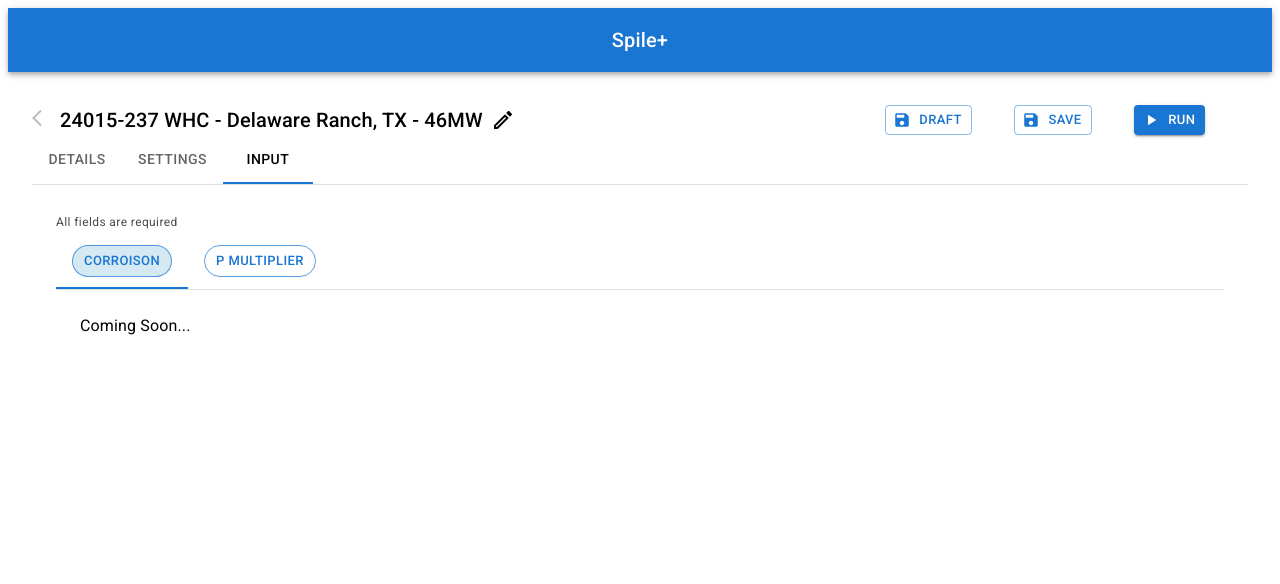
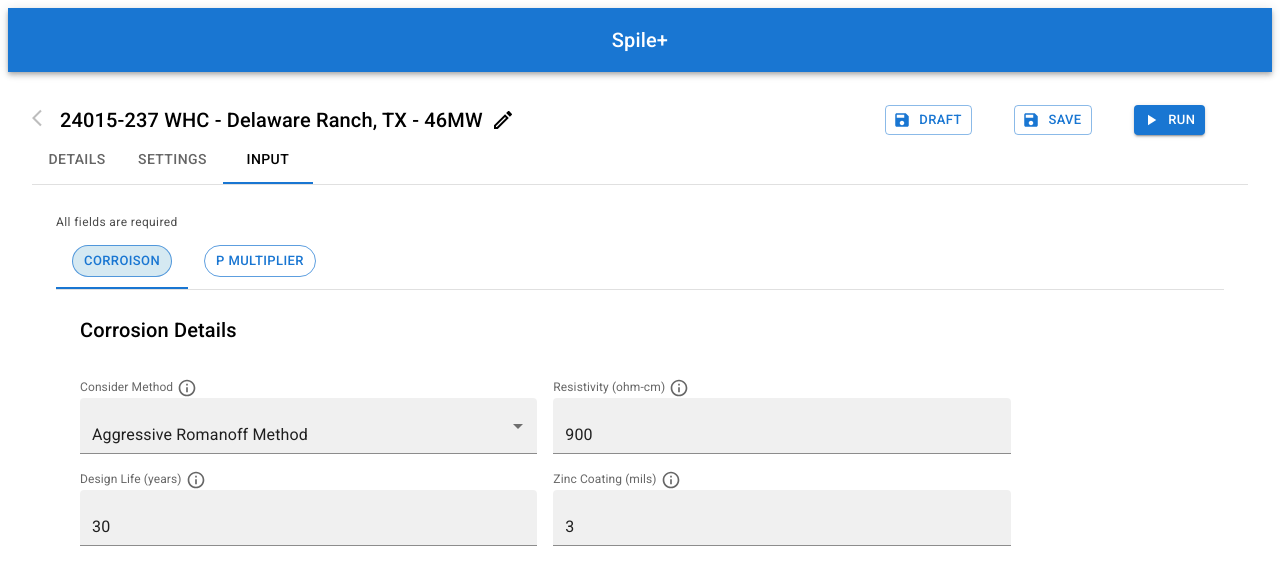
Before and after one commit to qur786/structurology, a React (Vite) app: page /projects/1 in a window 1280 px wide. Shown: the top 584 px of the page. Built offline with nearby package versions, Linux system fonts and the light colour scheme.

Commit message:
feat: added corroison form

```diff
--- /dev/null
+++ b/src/components/CorroisonForm/index.tsx
@@ -0,0 +1,86 @@
+import { InfoOutlined } from "@mui/icons-material";
+import {
+  Typography,
+  Select,
+  MenuItem,
+  TextField,
+  Grid,
+  FormLabel,
+} from "@mui/material";
+
+export function CorroisonForm(): JSX.Element {
+  return (
+    <Grid container gap={2}>
+      <Grid item>
+        <Typography variant="h6" sx={{ mb: 2 }}>
+          Corrosion Details
+        </Typography>
+      </Grid>
+      <Grid container item spacing={2}>
+        <Grid item xs={12} sm={5}>
+          <FormLabel
+            sx={{
+              fontSize: 12,
+              display: "flex",
+              alignItems: "center",
+              gap: 0.5,
+            }}
+          >
+            Consider Method <InfoOutlined fontSize="small" />
+          </FormLabel>
+          <Select
+            fullWidth
+            variant="filled"
+            value="Aggressive Romanoff Method"
+            displayEmpty
+          >
+            <MenuItem value="Aggressive Romanoff Method">
+              Aggressive Romanoff Method
+            </MenuItem>
+            <MenuItem value="Method 2">Method 2</MenuItem>
+            <MenuItem value="Method 3">Method 3</MenuItem>
+          </Select>
+        </Grid>
+        <Grid item xs={12} sm={5}>
+          <FormLabel
+            sx={{
+              fontSize: 12,
+              display: "flex",
+              alignItems: "center",
+              gap: 0.5,
+            }}
+          >
+            Resistivity (ohm-cm) <InfoOutlined fontSize="small" />
+          </FormLabel>
+          <TextField fullWidth type="number" variant="filled" value={900} />
+        </Grid>
+        <Grid item xs={12} sm={5}>
+          <FormLabel
+            sx={{
+              fontSize: 12,
+              display: "flex",
+              alignItems: "center",
+              gap: 0.5,
+            }}
+          >
+            Design Life (years) <InfoOutlined fontSize="small" />
+          </FormLabel>
+          <TextField fullWidth type="number" variant="filled" value={30} />
+        </Grid>
+        <Grid item xs={12} sm={5}>
+          <FormLabel
+            sx={{
+              fontSize: 12,
+              display: "flex",
+              alignItems: "center",
+              gap: 0.5,
+            }}
+          >
+            Zinc Coating (mils) <InfoOutlined fontSize="small" />
+          </FormLabel>
+          <TextField fullWidth type="number" variant="filled" value={3} />
+        </Grid>
+      </Grid>
+    </Grid>
+  );
+}
--- a/src/components/InputForm/index.tsx
+++ b/src/components/InputForm/index.tsx
@@ -1,6 +1,7 @@
 import { TabContext, TabList, TabListProps, TabPanel } from "@mui/lab";
 import { Box, Chip, Tab, Typography } from "@mui/material";
 import { useState } from "react";
+import { CorroisonForm } from "../CorroisonForm";
 
 export function InputForm(): JSX.Element {
   const [tab, setTab] = useState("corroison");
@@ -46,7 +47,9 @@ export function InputForm(): JSX.Element {
               />
             </TabList>
           </Box>
-          <TabPanel value="corroison">Coming Soon...</TabPanel>
+          <TabPanel value="corroison">
+            <CorroisonForm />
+          </TabPanel>
           <TabPanel value="p-multiplier">Coming Soon...</TabPanel>
         </TabContext>
       </Box>
```
